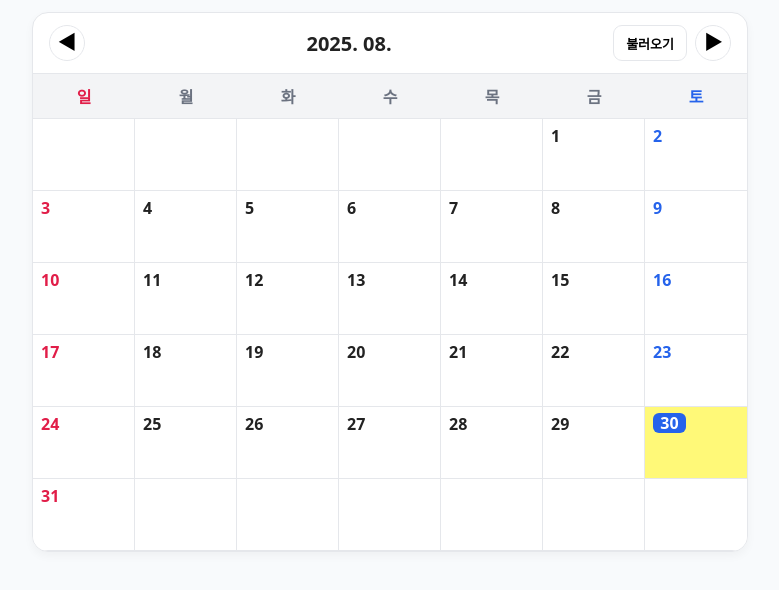
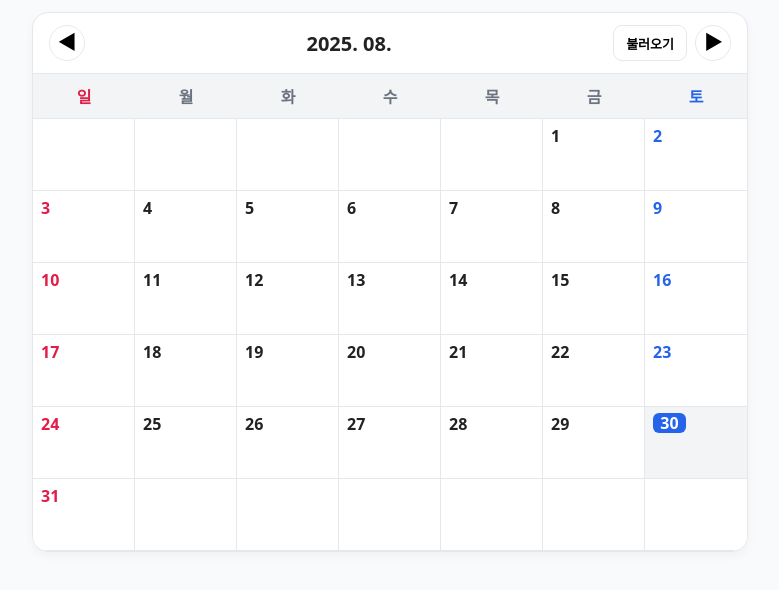
Before and after one commit to sung5727/WEB_celrender, a plain HTML site: page index.html in a window 1280 px wide. Shown: the whole page, without its empty margins (250-1029 px from the left). Drawn offline with Linux system fonts and the light colour scheme; no server answers.

Commit message:
Update index.html

```diff
--- a/index.html
+++ b/index.html
@@ -43,7 +43,7 @@
 
 
   /* 오늘 날짜: 칸은 연한 회색, 숫자 배경은 요일별 색상(테두리 없음) */
-  .cell.today { background:#FFF978; }
+  .cell.today { background:#f3f4f6; }
   .today .date{
     display:flex;align-items:center;justify-content:center;
     width:33px;height:20px;border-radius:6px;color:#fff;font-weight:700;border:none;
```
